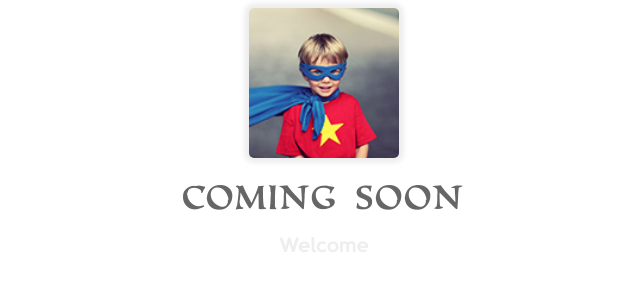
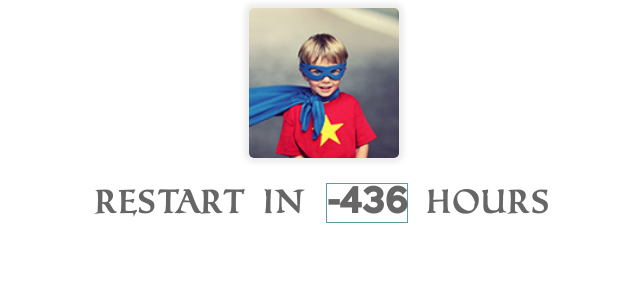
Before and after one commit to XfLoops/XfLoops.github.io, a Jekyll site: the page index.html, which Jekyll copies as it is, in a window 1280 px wide. Shown: the top 300 px of the page, without its empty margins (316-956 px from the left). Built offline with Jekyll 4.4.1, drawn with Linux system fonts in a browser that asks for light colours; Markdown is read by kramdown in place of the engine named in the settings.

Commit message:
add restart info

```diff
--- a/index.html
+++ b/index.html
@@ -24,26 +24,25 @@
             border-radius:5px;
             box-shadow:0 0 5px 5px #eee;
         }
-        .timer{
+        #time {
             font-family: "KeepCalm";
-            font-size: 18px;
-            color: #eee;
+            display: inline-block;
+            width: 80px;
+            text-align: center;
+            border: 1px cadetblue solid;
         }
     </style>
 </head>
 <body>
     <div class="wrap">
         <a href=""><img src="images/xfl-126px.jpg"></a>
-        <h1>coming soon</h1>
-        <div class="timer"></div>
+        <h1>RESTART IN <span id="time"></span> HOURS</h1>
     </div>
     <script>
-         var time  = 0;
-         document.querySelector(".timer").innerHTML = "Welcome";
-         setInterval(function(){
-             time += 5;
-             document.querySelector(".timer").innerHTML = time + " seconds elapsed."
-        },5e3);
+        var deadline = new Date('2016-03-28') / 3600000;
+        var now = new Date().getTime() / 3600000;
+        var seconds = document.getElementById('time');
+        seconds.innerHTML = Math.floor(deadline - now);
     </script>
 </body>
 </html>
```
